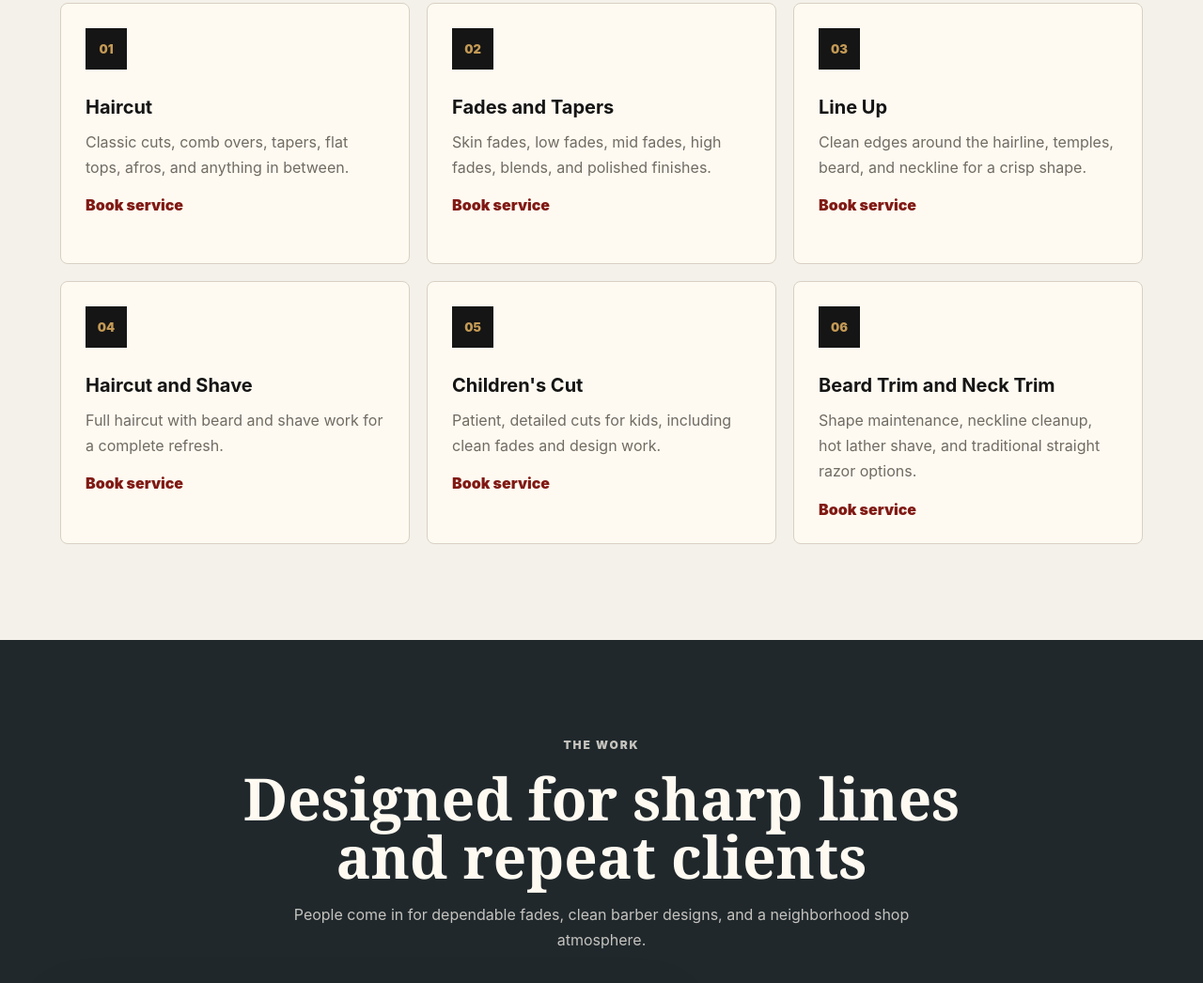
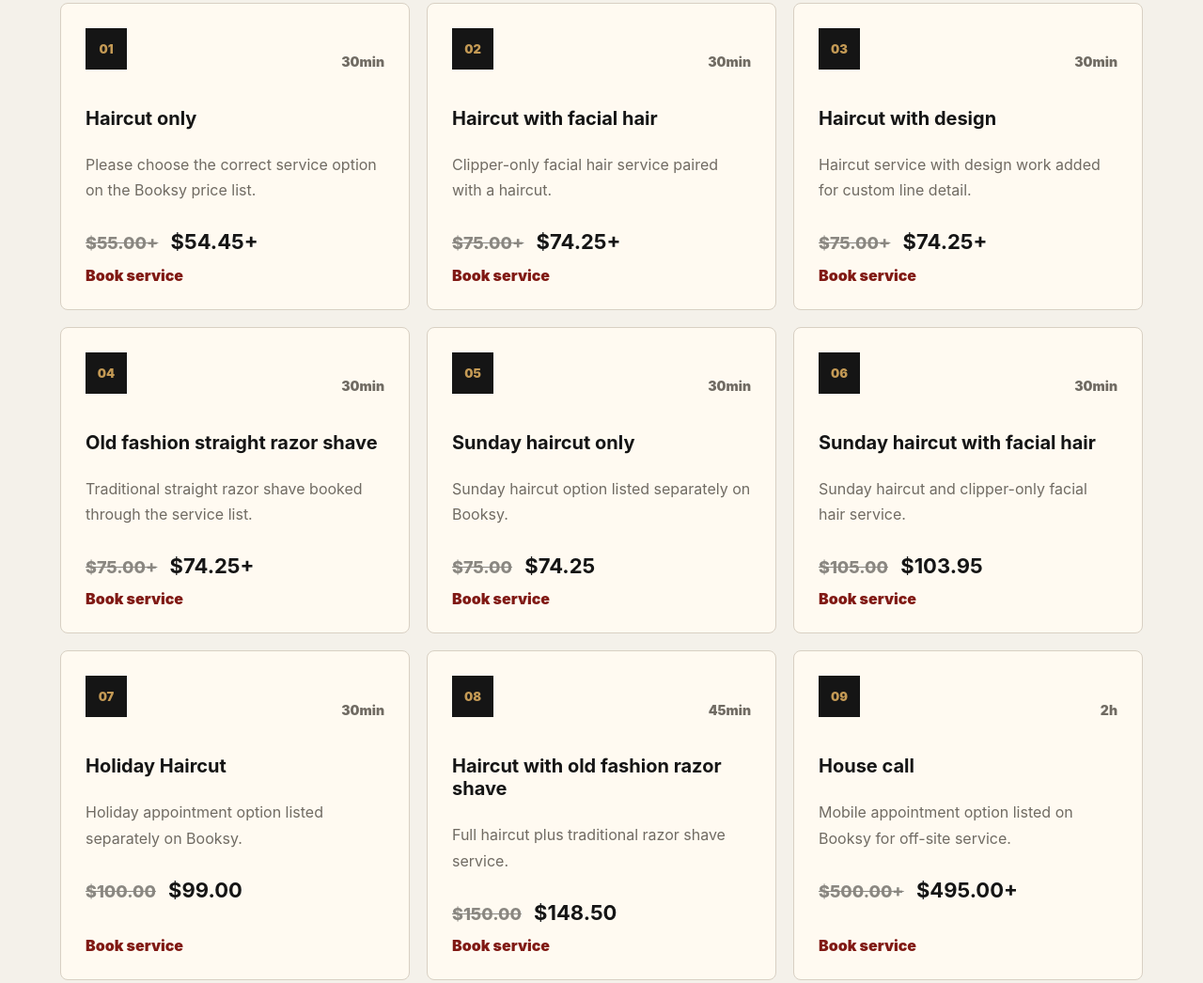
Before and after one commit to axel-slid/handcrafted-the-barbershop, a website built with Vite: page index.html in a window 1280 px wide. Shown: the part 1807-2853 px from the top of the page at 94% size. Built offline with nearby package versions, Linux system fonts and the light colour scheme.

Commit message:
Add Booksy service pricing

```diff
--- a/index.html
+++ b/index.html
@@ -119,41 +119,95 @@
           <h2>Barber services built for clean detail</h2>
           <p>Book online to confirm current pricing, barber availability, and appointment length.</p>
         </div>
-        <div class="service-grid">
+        <div class="service-grid price-grid">
           <article class="service-card">
+            <div class="service-top">
               <span class="icon">01</span>
-            <h3>Haircut</h3>
-            <p>Classic cuts, comb overs, tapers, flat tops, afros, and anything in between.</p>
+              <span class="duration">30min</span>
+            </div>
+            <h3>Haircut only</h3>
+            <p>Please choose the correct service option on the Booksy price list.</p>
+            <strong class="price"><span>$55.00+</span> $54.45+</strong>
             <a href="https://booksy.com/en-us/90164_eddie-j-fades-best-barbershop-haircuts-millbrae_barber-shop_103239_millbrae#ba_s=sr_1">Book service</a>
           </article>
           <article class="service-card">
+            <div class="service-top">
               <span class="icon">02</span>
-            <h3>Fades and Tapers</h3>
-            <p>Skin fades, low fades, mid fades, high fades, blends, and polished finishes.</p>
+              <span class="duration">30min</span>
+            </div>
+            <h3>Haircut with facial hair</h3>
+            <p>Clipper-only facial hair service paired with a haircut.</p>
+            <strong class="price"><span>$75.00+</span> $74.25+</strong>
             <a href="https://booksy.com/en-us/90164_eddie-j-fades-best-barbershop-haircuts-millbrae_barber-shop_103239_millbrae#ba_s=sr_1">Book service</a>
           </article>
           <article class="service-card">
+            <div class="service-top">
               <span class="icon">03</span>
-            <h3>Line Up</h3>
-            <p>Clean edges around the hairline, temples, beard, and neckline for a crisp shape.</p>
+              <span class="duration">30min</span>
+            </div>
+            <h3>Haircut with design</h3>
+            <p>Haircut service with design work added for custom line detail.</p>
+            <strong class="price"><span>$75.00+</span> $74.25+</strong>
             <a href="https://booksy.com/en-us/90164_eddie-j-fades-best-barbershop-haircuts-millbrae_barber-shop_103239_millbrae#ba_s=sr_1">Book service</a>
           </article>
           <article class="service-card">
+            <div class="service-top">
               <span class="icon">04</span>
-            <h3>Haircut and Shave</h3>
-            <p>Full haircut with beard and shave work for a complete refresh.</p>
+              <span class="duration">30min</span>
+            </div>
+            <h3>Old fashion straight razor shave</h3>
+            <p>Traditional straight razor shave booked through the service list.</p>
+            <strong class="price"><span>$75.00+</span> $74.25+</strong>
             <a href="https://booksy.com/en-us/90164_eddie-j-fades-best-barbershop-haircuts-millbrae_barber-shop_103239_millbrae#ba_s=sr_1">Book service</a>
           </article>
           <article class="service-card">
+            <div class="service-top">
               <span class="icon">05</span>
-            <h3>Children's Cut</h3>
-            <p>Patient, detailed cuts for kids, including clean fades and design work.</p>
+              <span class="duration">30min</span>
+            </div>
+            <h3>Sunday haircut only</h3>
+            <p>Sunday haircut option listed separately on Booksy.</p>
+            <strong class="price"><span>$75.00</span> $74.25</strong>
             <a href="https://booksy.com/en-us/90164_eddie-j-fades-best-barbershop-haircuts-millbrae_barber-shop_103239_millbrae#ba_s=sr_1">Book service</a>
           </article>
           <article class="service-card">
+            <div class="service-top">
               <span class="icon">06</span>
-            <h3>Beard Trim and Neck Trim</h3>
-            <p>Shape maintenance, neckline cleanup, hot lather shave, and traditional straight razor options.</p>
+              <span class="duration">30min</span>
+            </div>
+            <h3>Sunday haircut with facial hair</h3>
+            <p>Sunday haircut and clipper-only facial hair service.</p>
+            <strong class="price"><span>$105.00</span> $103.95</strong>
+            <a href="https://booksy.com/en-us/90164_eddie-j-fades-best-barbershop-haircuts-millbrae_barber-shop_103239_millbrae#ba_s=sr_1">Book service</a>
+          </article>
+          <article class="service-card">
+            <div class="service-top">
+              <span class="icon">07</span>
+              <span class="duration">30min</span>
+            </div>
+            <h3>Holiday Haircut</h3>
+            <p>Holiday appointment option listed separately on Booksy.</p>
+            <strong class="price"><span>$100.00</span> $99.00</strong>
+            <a href="https://booksy.com/en-us/90164_eddie-j-fades-best-barbershop-haircuts-millbrae_barber-shop_103239_millbrae#ba_s=sr_1">Book service</a>
+          </article>
+          <article class="service-card">
+            <div class="service-top">
+              <span class="icon">08</span>
+              <span class="duration">45min</span>
+            </div>
+            <h3>Haircut with old fashion razor shave</h3>
+            <p>Full haircut plus traditional razor shave service.</p>
+            <strong class="price"><span>$150.00</span> $148.50</strong>
+            <a href="https://booksy.com/en-us/90164_eddie-j-fades-best-barbershop-haircuts-millbrae_barber-shop_103239_millbrae#ba_s=sr_1">Book service</a>
+          </article>
+          <article class="service-card">
+            <div class="service-top">
+              <span class="icon">09</span>
+              <span class="duration">2h</span>
+            </div>
+            <h3>House call</h3>
+            <p>Mobile appointment option listed on Booksy for off-site service.</p>
+            <strong class="price"><span>$500.00+</span> $495.00+</strong>
             <a href="https://booksy.com/en-us/90164_eddie-j-fades-best-barbershop-haircuts-millbrae_barber-shop_103239_millbrae#ba_s=sr_1">Book service</a>
           </article>
         </div>
@@ -217,7 +271,8 @@
           <h2>Reserve through Booksy</h2>
           <p>
             Handcrafted uses Booksy for appointment booking. Early appointments before 10 AM and late appointments after
-            7 PM are appointment-based only.
+            7 PM are appointment-based only. Current listed services include haircuts from $54.45+, haircut with facial
+            hair from $74.25+, Sunday and holiday options, razor shave combinations, and house calls from $495.00+.
           </p>
         </div>
         <div class="booking-panel">
--- a/src/styles.css
+++ b/src/styles.css
@@ -324,6 +324,19 @@ details,
   padding: 26px;
 }
 
+.price-grid .service-card {
+  display: flex;
+  flex-direction: column;
+  gap: 12px;
+  min-height: 310px;
+}
+
+.service-top {
+  align-items: center;
+  display: flex;
+  justify-content: space-between;
+}
+
 .service-card .icon {
   align-items: center;
   background: var(--ink);
@@ -337,9 +350,31 @@ details,
   width: 44px;
 }
 
+.duration {
+  color: var(--muted);
+  font-size: 14px;
+  font-weight: 900;
+}
+
 .service-card a {
   color: var(--accent-dark);
   font-weight: 900;
+  margin-top: auto;
+}
+
+.price {
+  color: var(--ink);
+  display: block;
+  font-size: 22px;
+  line-height: 1.2;
+}
+
+.price span {
+  color: #8a8781;
+  font-size: 18px;
+  font-weight: 800;
+  margin-right: 8px;
+  text-decoration: line-through;
 }
 
 .craft-section {
```
Also changed, not shown: README.md. Lines whose indentation alone changed are shown as unchanged.
